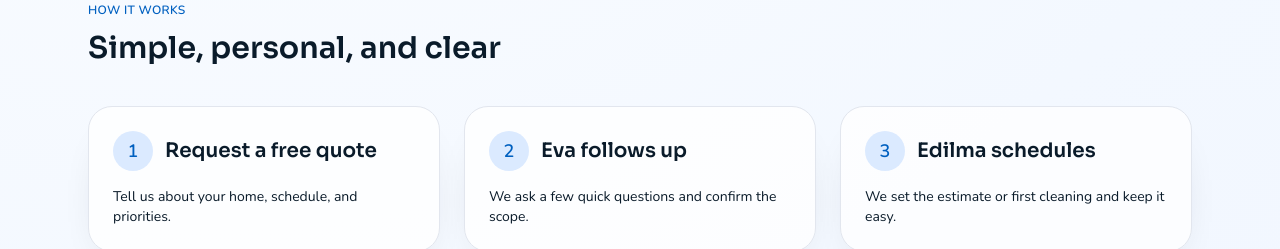
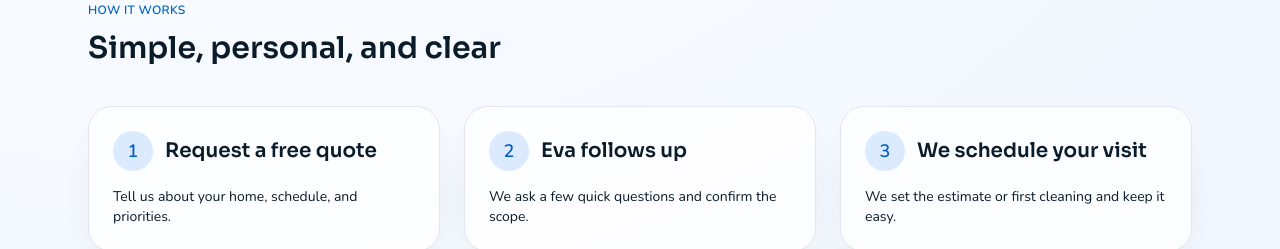
Before and after one commit to hdxsfbr/evahomecleaning, a Next.js app: page / in a window 1280 px wide. Shown: the part 1280-1529 px from the top of the page. Built offline with nearby package versions, Linux system fonts and the light colour scheme.

Commit message:
Update step title for clarity in scheduling process

```diff
--- a/app/page.tsx
+++ b/app/page.tsx
@@ -29,7 +29,7 @@ const steps = [
     description: "We ask a few quick questions and confirm the scope."
   },
   {
-    title: "Edilma schedules",
+    title: "We schedule your visit",
     description: "We set the estimate or first cleaning and keep it easy."
   }
 ];
```
